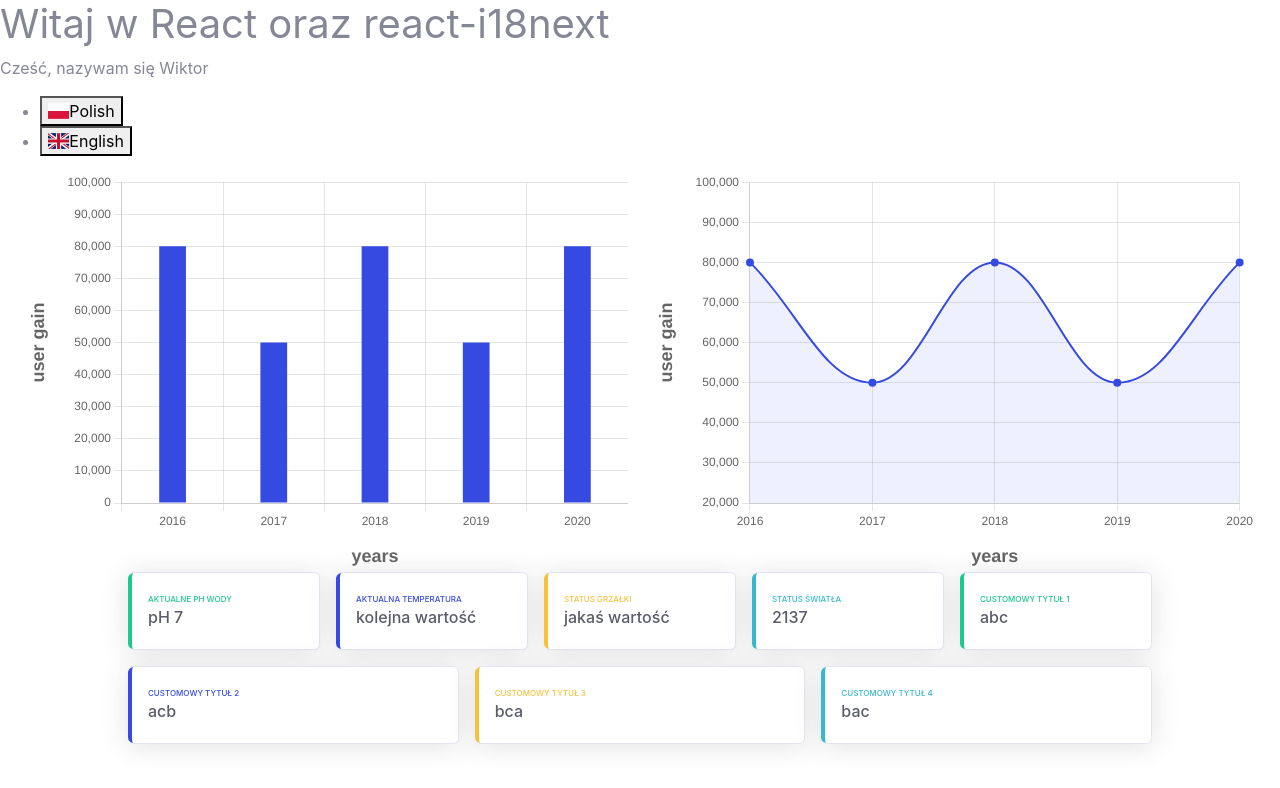
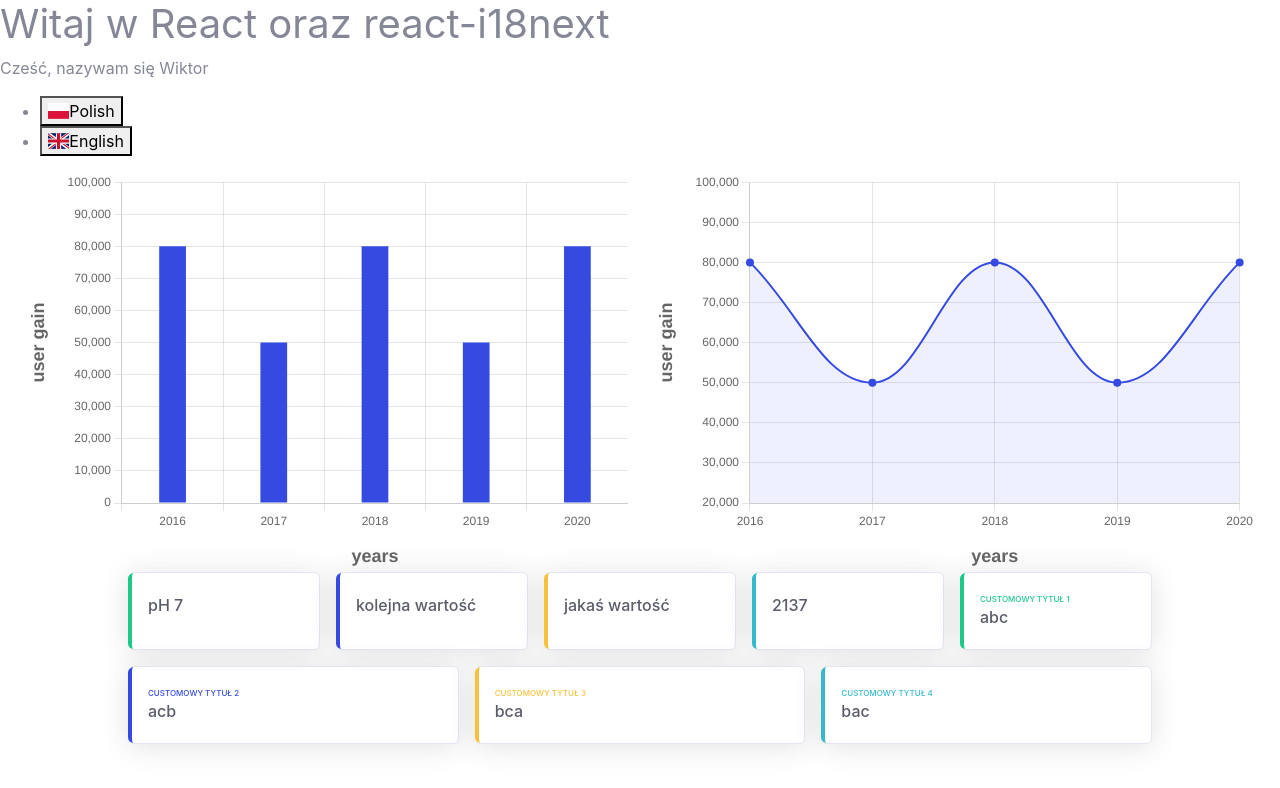
Before and after one commit to grupadotnet/Aqua-Sharp-Frontend, a React (Vite) app: page / in a window 1280 px wide. Shown: the top 788 px of the page. Built offline with nearby package versions, Linux system fonts and the light colour scheme.

Commit message:
Title doesn't have a default value now

```diff
--- a/src/components/dataTile/index.tsx
+++ b/src/components/dataTile/index.tsx
@@ -8,15 +8,9 @@ type Props = {
 
 const DataTile = ({ children, title, theme }: Props) => {
   const tileTheme = theme ?? 'blue';
-  const defaultTitle = {
-    blue: 'Aktualna temperatura',
-    green: 'Aktualne ph wody',
-    teal: 'Status światła',
-    yellow: 'Status grzałki',
-  };
   return (
-    <div className={`tile tile-${tileTheme.toLowerCase()}`}>
-      <p>{title ?? defaultTitle[tileTheme]}</p>
+    <div className={`tile tile-${tileTheme}`}>
+      <p>{title}</p>
       <p>{children}</p>
     </div>
   );
```
